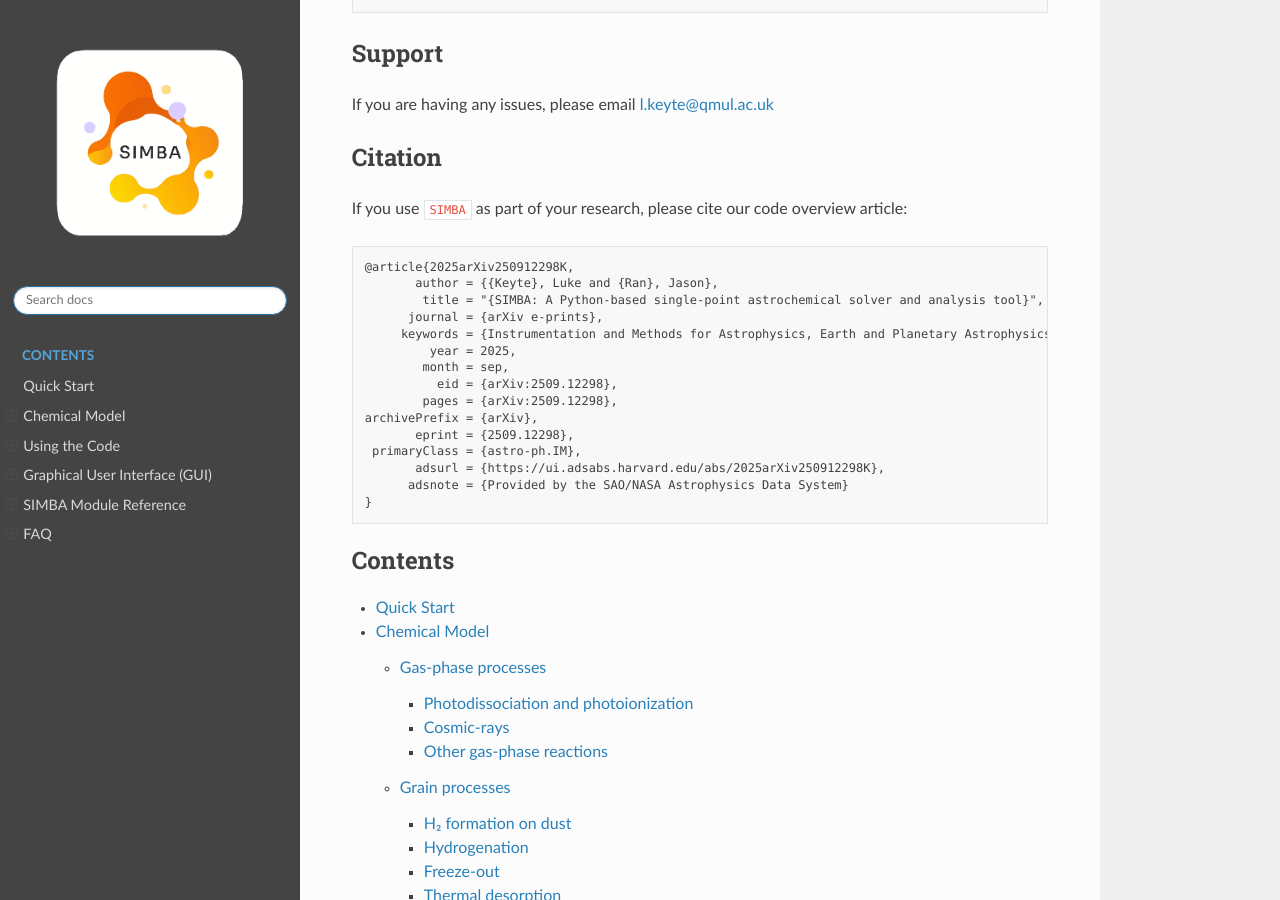
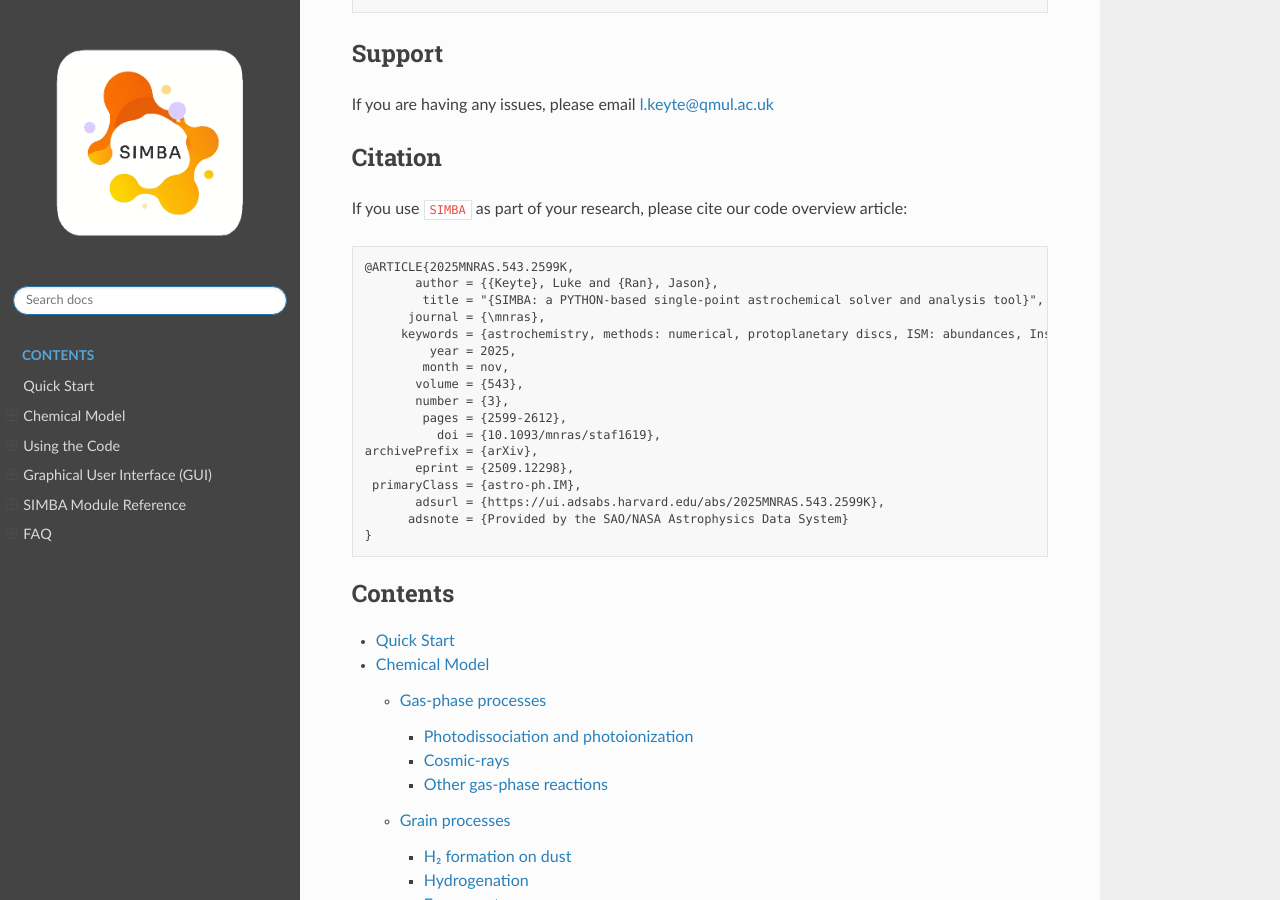
Before and after one commit to lukekeyte/simba-docs, a Sphinx documentation site: the page built from docs/index.md, in a window 1280 px wide and 900 px high, scrolled down 416 px. Built offline with Sphinx 7.4.7 and the Read the Docs theme 3.1.0, drawn with Linux system fonts in a browser that asks for light colours.

Commit message:
“Update“

````diff
--- a/docs/index.md
+++ b/docs/index.md
@@ -19,19 +19,21 @@ If you are having any issues, please email [l.keyte@qmul.ac.uk](mailto:l.keyte@q
 If you use `SIMBA` as part of your research, please cite our code overview article:
 
 ```text
-@article{2025arXiv250912298K,
+@ARTICLE{2025MNRAS.543.2599K,
        author = {{Keyte}, Luke and {Ran}, Jason},
-        title = "{SIMBA: A Python-based single-point astrochemical solver and analysis tool}",
-      journal = {arXiv e-prints},
-     keywords = {Instrumentation and Methods for Astrophysics, Earth and Planetary Astrophysics, Astrophysics of Galaxies, Solar and Stellar Astrophysics},
+        title = "{SIMBA: a PYTHON-based single-point astrochemical solver and analysis tool}",
+      journal = {\mnras},
+     keywords = {astrochemistry, methods: numerical, protoplanetary discs, ISM: abundances, Instrumentation and Methods for Astrophysics, Earth and Planetary Astrophysics, Astrophysics of Galaxies, Solar and Stellar Astrophysics},
          year = 2025,
-        month = sep,
-          eid = {arXiv:2509.12298},
-        pages = {arXiv:2509.12298},
+        month = nov,
+       volume = {543},
+       number = {3},
+        pages = {2599-2612},
+          doi = {10.1093/mnras/staf1619},
 archivePrefix = {arXiv},
        eprint = {2509.12298},
  primaryClass = {astro-ph.IM},
-       adsurl = {https://ui.adsabs.harvard.edu/abs/2025arXiv250912298K},
+       adsurl = {https://ui.adsabs.harvard.edu/abs/2025MNRAS.543.2599K},
       adsnote = {Provided by the SAO/NASA Astrophysics Data System}
 }
 ```
````
Also changed, not shown: docs/using_the_code/index.md (+2 -4 lines), 2 other files.
